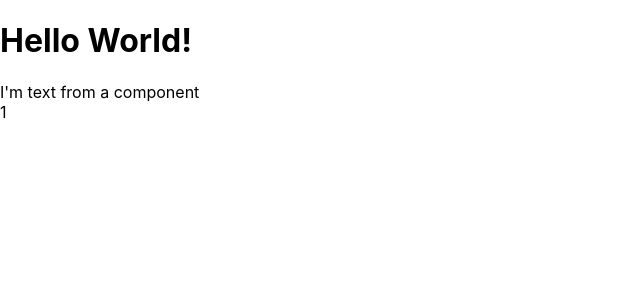
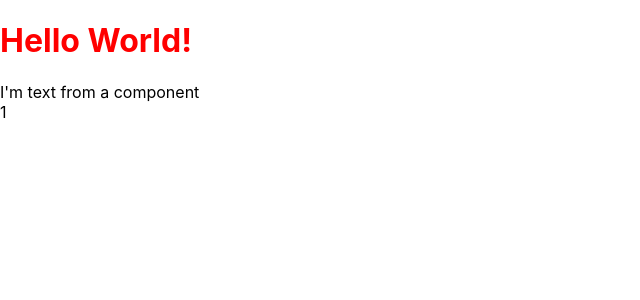
Before and after one commit to Hartaithan/gruz-test, a Next.js app: page / in a window 1280 px wide. Shown: the top 300 px of the page, without its empty margins (0-640 px from the left). Built offline with nearby package versions, Linux system fonts and the light colour scheme.

Commit message:
add style to h1 tag

```diff
--- a/pages/index.js
+++ b/pages/index.js
@@ -1,5 +1,6 @@
 import React, { useState, useEffect } from "react";
 import Grid from "@mui/material/Grid";
+import { styled } from "@mui/system";
 
 export default function Page() {
   const id = 1;
@@ -35,9 +36,13 @@ function MyWonderfulComponent({ id, options, count, color, data, children }) {
     }
   }, []); // eslint-disable-line
 
+  const StyledH1 = styled("h1")({
+    color: color,
+  });
+
   return (
     <>
-      <h1>Hello World!</h1>
+      <StyledH1>Hello World!</StyledH1>
       <Grid>
         <Grid xs={12}>{children}</Grid>
         <Grid>{summ}</Grid>
```
